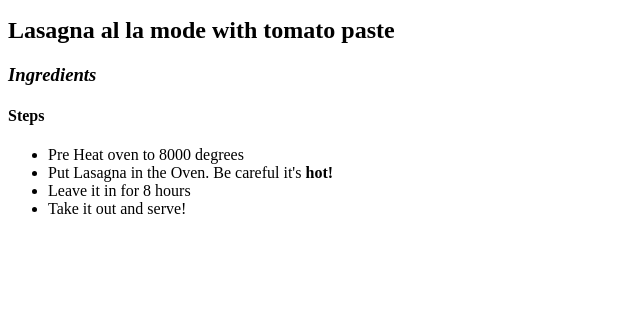
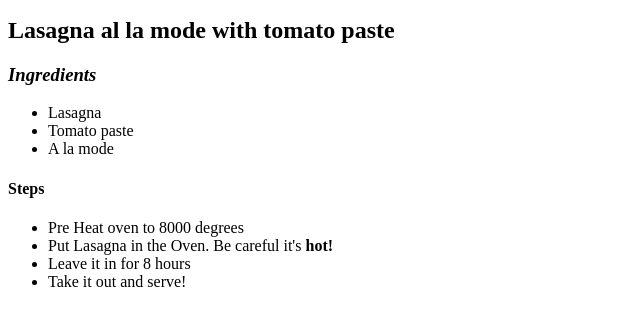
Before and after one commit to Prodigy3211/odin-recipes, a plain HTML site: page recipes/lasagna.html in a window 1280 px wide. Shown: the part 101-426 px from the top of the page, without its empty margins (0-640 px from the left). Drawn offline with Linux system fonts and the light colour scheme.

Commit message:
Add new list of ingredients
For some reason I had a heading for ingredients but completely forgot
to add a list of ingredients.

I added in a new unordered list to update the page.

```diff
--- a/recipes/lasagna.html
+++ b/recipes/lasagna.html
@@ -9,6 +9,11 @@
         <img src="../recipe-images/lasag.jpg" alt="Lasagna" hieght="500" width="500">
         <h2>Lasagna al la mode with tomato paste</h2>
         <h3><em>Ingredients</em></h3>
+        <ul>
+            <li>Lasagna</li>
+            <li>Tomato paste</li>
+            <li>A la mode</li>
+        </ul>
         <h4>Steps</h4>
         <ul>
             <li>Pre Heat oven to 8000 degrees</li>
```
